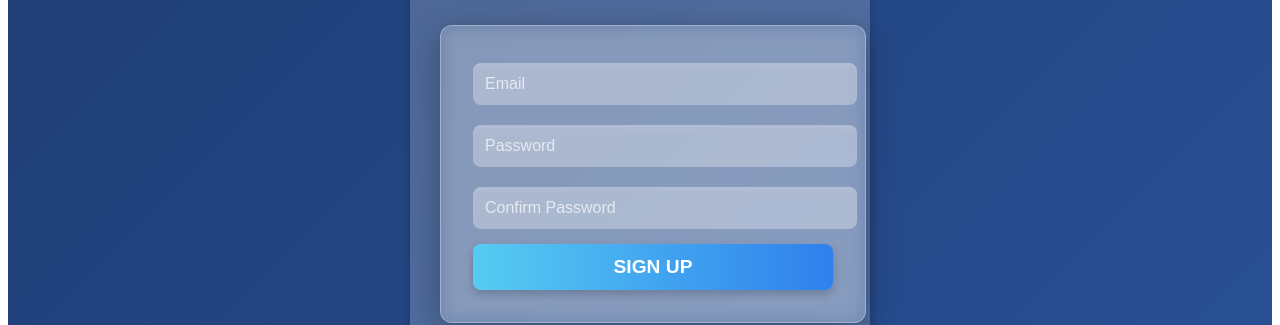
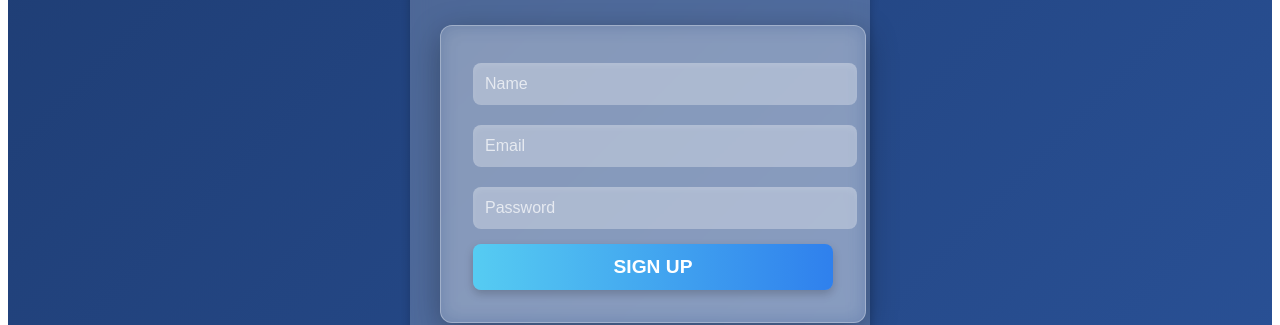
Before and after one commit to yuvaarajj/ExpenseTrackerFrontend-Full-Stack-Application-, a React (Vite) app: page /signup in a window 1280 px wide. Shown: the part 245-570 px from the top of the page. Built offline with nearby package versions, Linux system fonts and the light colour scheme.

Commit message:
changed reqbody

```diff
--- a/src/components/dashboard/index.jsx
+++ b/src/components/dashboard/index.jsx
@@ -90,6 +90,8 @@ const [cookies, setCookie, removeCookie] = useCookies(["jwt_token"]);
     }
   };
 
+
+
   useEffect(() => {
     if (!cookies.jwt_token) {
       navigate("/login");
@@ -153,7 +155,7 @@ const [cookies, setCookie, removeCookie] = useCookies(["jwt_token"]);
                     <td>{e1.date}</td>
                     <td>{e1.payment}</td>
                     <td>
-                      <button className="delete-btn">Delete</button>
+                      <button className="delete-btn" >Delete</button>
                     </td>
                   </tr>
                 ))}
--- a/src/components/signup/index.jsx
+++ b/src/components/signup/index.jsx
@@ -3,19 +3,15 @@ import { useNavigate } from "react-router-dom";
 import "./index.css";
 
 const Signup = () => {
+  const [name, setName] = useState("");
   const [email, setEmail] = useState("");
   const [password, setPassword] = useState("");
-  const [confirmPassword, setConfirmPassword] = useState("");
   const navigate = useNavigate();
 
   const handleSignup = async (event) => {
     event.preventDefault();
-    if (password !== confirmPassword) {
-      alert("Passwords do not match!");
-      return;
-    }
 
-    const userData = { email, password };
+    const userData = { name, email, password };
     const url = "https://expensetrackerbackend-oy8r.onrender.com/register";
     const options = {
       method: "POST",
@@ -26,6 +22,7 @@ const Signup = () => {
     try {
       const response = await fetch(url, options);
       const data = await response.json();
+      console.log(response)
       if (response.ok) {
         alert("Signup successful!");
         navigate("/login");
@@ -44,6 +41,14 @@ const Signup = () => {
         <h2 className="signup-title">Create an Account</h2>
         <form onSubmit={handleSignup} className="signup-form">
           <input
+            type="text"
+            placeholder="Name"
+            value={name}
+            onChange={(e) => setName(e.target.value)}
+            className="signup-input"
+            required
+          />
+          <input
             type="email"
             placeholder="Email"
             value={email}
@@ -56,14 +61,6 @@ const Signup = () => {
             placeholder="Password"
             value={password}
             onChange={(e) => setPassword(e.target.value)}
-            className="signup-input"
-            required
-          />
-          <input
-            type="password"
-            placeholder="Confirm Password"
-            value={confirmPassword}
-            onChange={(e) => setConfirmPassword(e.target.value)}
             className="signup-input"
             required
           />
```
